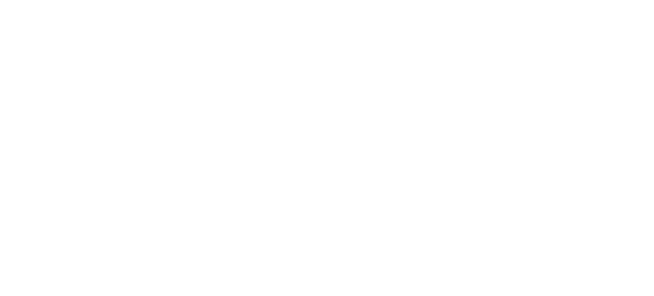
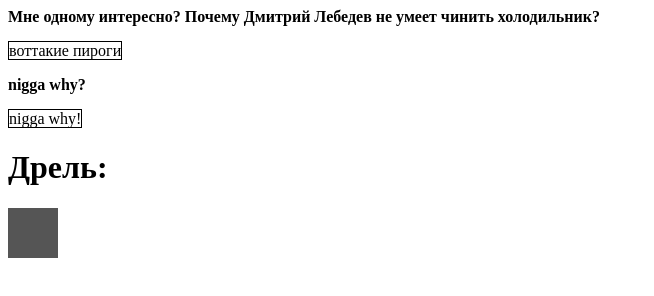
Before and after one commit to Getiym/2023.12.15, a plain HTML site: page index.html in a window 1280 px wide. Shown: the whole page, without its empty margins (0-654 px from the left). Drawn offline with Linux system fonts and the light colour scheme.

Commit message:
Update index.html

```diff
--- a/index.html
+++ b/index.html
@@ -1,8 +1,30 @@
 <html>
   <head>
-
+    <meta name="viewport" content="width=device-width, initial-scale=1">
+    <style>
+      .textbox {
+        border: 1px solid;
+      }
+      .square {
+  height: 50px;
+  width: 50px;
+  background-color: #555;
+      }
+    </style>
   </head>
   <body>
+    <p><b>Мне одному интересно? Почему Дмитрий Лебедев не умеет чинить холодильник?</b></p>
+    <span class="textbox">
+      воттакие пироги
+    </span>
+    <p><b>
+    nigga why?
+    </b></p>
+    <span class="textbox">
+      nigga why!
+    </span>
+    <h1>Дрель:</h1>
 
+<div class="square"></div>
   </body>
 </html>
```
